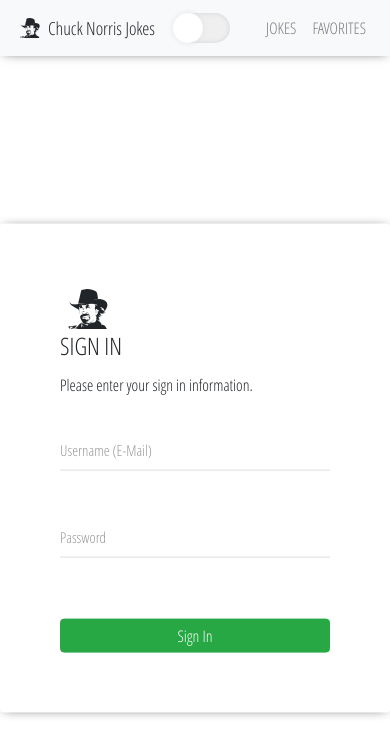
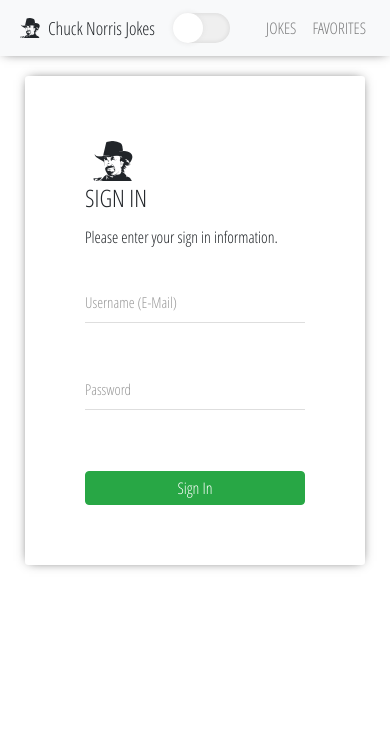
Before and after one commit to ofcyln/frontmen-assignment, an Angular app: page /login in a window 390 px wide. Shown: the top 756 px of the page. Built offline with nearby package versions, Linux system fonts and the light colour scheme.

Commit message:
LoginComponent mobile UI fix

```diff
--- a/src/app/auth/login/login.component.scss
+++ b/src/app/auth/login/login.component.scss
@@ -4,7 +4,6 @@
         -moz-background-size: cover;
         -o-background-size: cover;
         background-size: cover;
-        position: fixed;
         height: 100%;
         width: 100%;
         overflow-y: auto;
--- a/src/assets/css/media-queries.scss
+++ b/src/assets/css/media-queries.scss
@@ -1,4 +1,16 @@
 @media only screen and (max-width: 991px) {
+    .login-area {
+        overflow-y: initial !important;
+    }
+    .login-section {
+        -webkit-transform: none !important;
+        -moz-transform: none !important;
+        -ms-transform: none !important;
+        -o-transform: none !important;
+        transform: none !important;
+        top: initial !important;
+        max-width: 340px !important;
+    }
     .quote-card, .section-heading {
         max-width: 90%;
         margin: 0 auto 20px !important;
```
